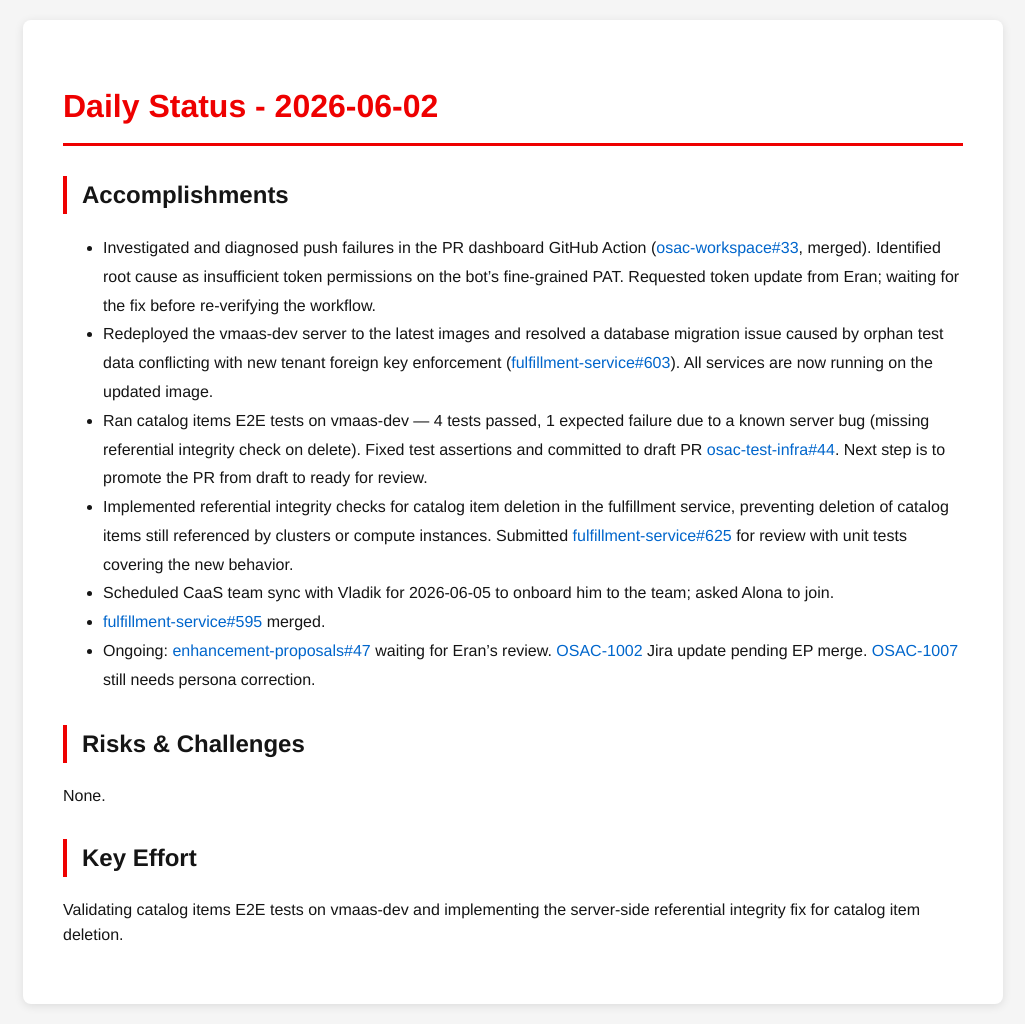
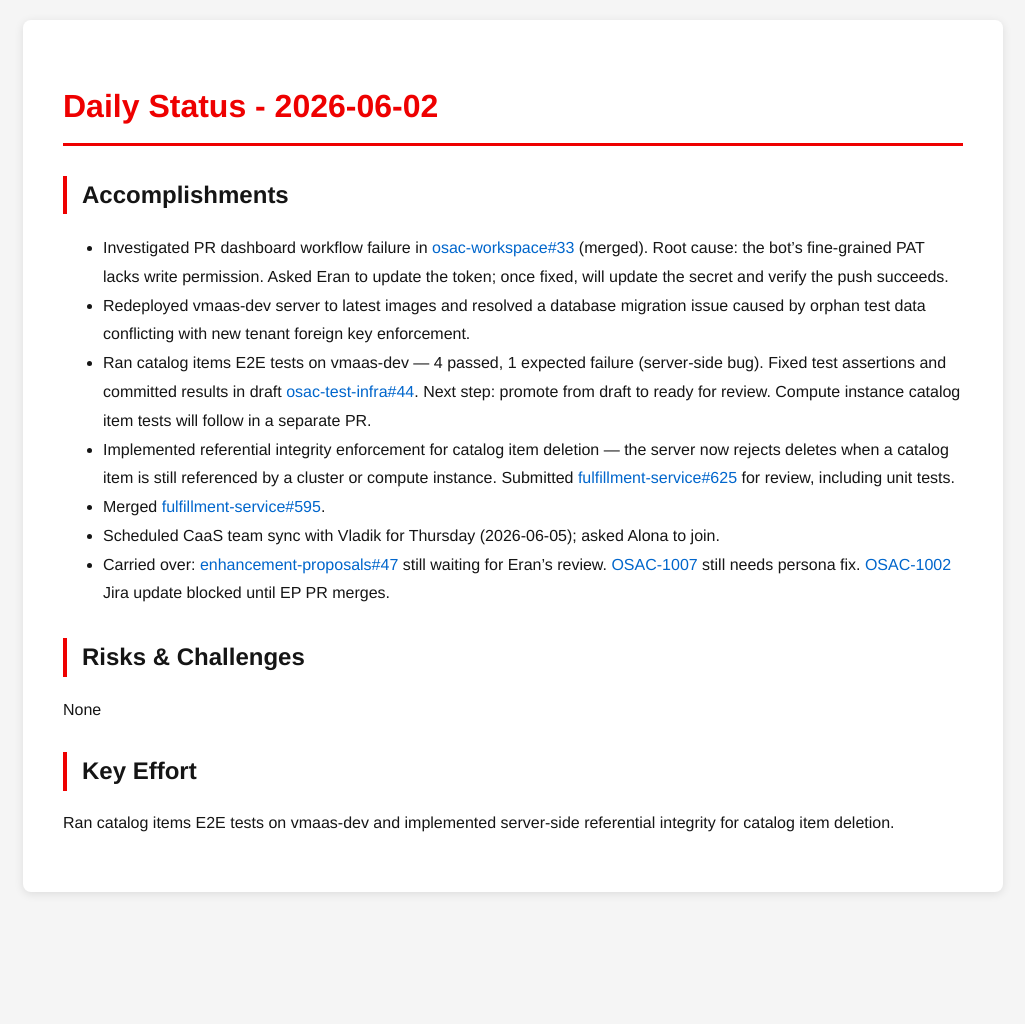
Before and after one commit to tzvatot/daily-status, a Jekyll site: the page built from 2026-06-02.md, in a window 1280 px wide. Shown: the whole page, without its empty margins (127-1152 px from the left). Built offline with Jekyll 4.4.1, drawn with Linux system fonts in a browser that asks for light colours; after the commit the page ends 912 px from its top, so only the background shows below that.

Commit message:
Daily status update - 2026-06-02

```diff
--- a/2026-06-02.md
+++ b/2026-06-02.md
@@ -7,16 +7,17 @@
 # Daily Status - 2026-06-02
 
 ## Accomplishments
-- Investigated and diagnosed push failures in the PR dashboard GitHub Action ([osac-workspace#33](https://github.com/osac-project/osac-workspace/pull/33), merged). Identified root cause as insufficient token permissions on the bot's fine-grained PAT. Requested token update from Eran; waiting for the fix before re-verifying the workflow.
-- Redeployed the vmaas-dev server to the latest images and resolved a database migration issue caused by orphan test data conflicting with new tenant foreign key enforcement ([fulfillment-service#603](https://github.com/osac-project/fulfillment-service/pull/603)). All services are now running on the updated image.
-- Ran catalog items E2E tests on vmaas-dev — 4 tests passed, 1 expected failure due to a known server bug (missing referential integrity check on delete). Fixed test assertions and committed to draft PR [osac-test-infra#44](https://github.com/osac-project/osac-test-infra/pull/44). Next step is to promote the PR from draft to ready for review.
-- Implemented referential integrity checks for catalog item deletion in the fulfillment service, preventing deletion of catalog items still referenced by clusters or compute instances. Submitted [fulfillment-service#625](https://github.com/osac-project/fulfillment-service/pull/625) for review with unit tests covering the new behavior.
-- Scheduled CaaS team sync with Vladik for 2026-06-05 to onboard him to the team; asked Alona to join.
-- [fulfillment-service#595](https://github.com/osac-project/fulfillment-service/pull/595) merged.
-- Ongoing: [enhancement-proposals#47](https://github.com/osac-project/enhancement-proposals/pull/47) waiting for Eran's review. [OSAC-1002](https://redhat.atlassian.net/browse/OSAC-1002) Jira update pending EP merge. [OSAC-1007](https://redhat.atlassian.net/browse/OSAC-1007) still needs persona correction.
+
+- Investigated PR dashboard workflow failure in [osac-workspace#33](https://github.com/osac-project/osac-workspace/pull/33) (merged). Root cause: the bot's fine-grained PAT lacks write permission. Asked Eran to update the token; once fixed, will update the secret and verify the push succeeds.
+- Redeployed vmaas-dev server to latest images and resolved a database migration issue caused by orphan test data conflicting with new tenant foreign key enforcement.
+- Ran catalog items E2E tests on vmaas-dev — 4 passed, 1 expected failure (server-side bug). Fixed test assertions and committed results in draft [osac-test-infra#44](https://github.com/osac-project/osac-test-infra/pull/44). Next step: promote from draft to ready for review. Compute instance catalog item tests will follow in a separate PR.
+- Implemented referential integrity enforcement for catalog item deletion — the server now rejects deletes when a catalog item is still referenced by a cluster or compute instance. Submitted [fulfillment-service#625](https://github.com/osac-project/fulfillment-service/pull/625) for review, including unit tests.
+- Merged [fulfillment-service#595](https://github.com/osac-project/fulfillment-service/pull/595).
+- Scheduled CaaS team sync with Vladik for Thursday (2026-06-05); asked Alona to join.
+- Carried over: [enhancement-proposals#47](https://github.com/osac-project/enhancement-proposals/pull/47) still waiting for Eran's review. [OSAC-1007](https://redhat.atlassian.net/browse/OSAC-1007) still needs persona fix. [OSAC-1002](https://redhat.atlassian.net/browse/OSAC-1002) Jira update blocked until EP PR merges.
 
 ## Risks & Challenges
-None.
+None
 
 ## Key Effort
-Validating catalog items E2E tests on vmaas-dev and implementing the server-side referential integrity fix for catalog item deletion.
+Ran catalog items E2E tests on vmaas-dev and implemented server-side referential integrity for catalog item deletion.
```
